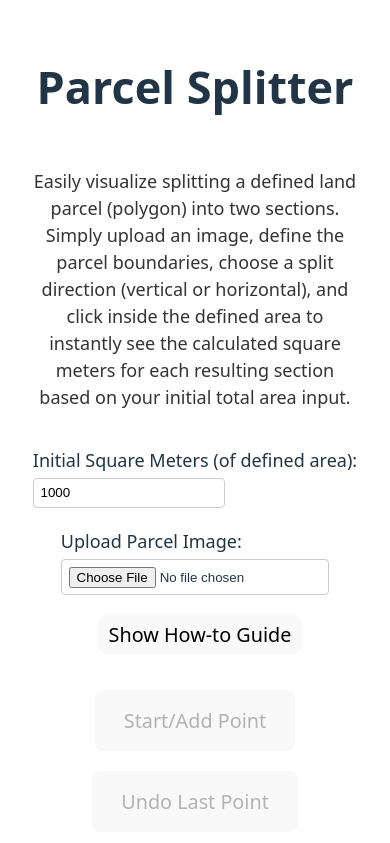
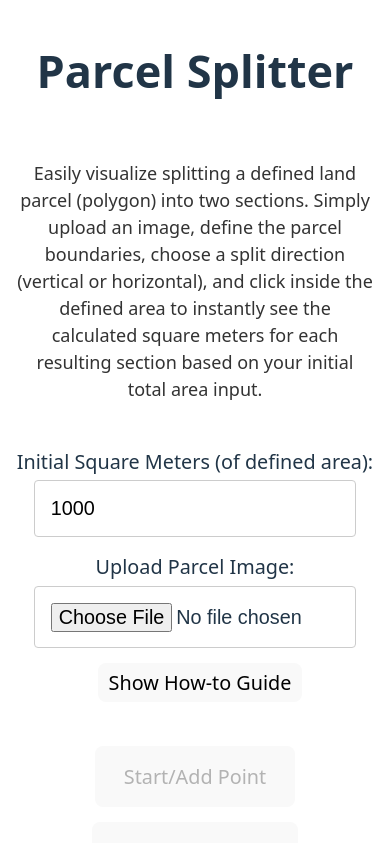
Before and after one commit to andrej-zirko/parcel-splitter, a React (Vite) app: page / in a window 390 px wide. Shown: the top 843 px of the page. Built offline with nearby package versions, Linux system fonts and the light colour scheme.

Commit message:
Mobile friendly

```diff
--- a/src/App.css
+++ b/src/App.css
@@ -33,6 +33,9 @@
   padding: 0.5em;
   border: 1px solid #ccc;
   border-radius: 4px;
+  width: 90%; /* Make inputs take more width */
+  max-width: 250px; /* But not excessively wide */
+  box-sizing: border-box; /* Include padding in width */
 }
 
 .image-container {
@@ -79,3 +82,69 @@
   text-align: center;
   color: #ffffff;
 }
+
+/* --- Add Media Query for Mobile --- */
+@media (max-width: 768px) {
+  #root {
+    padding: 1rem; /* Reduce padding on smaller screens */
+  }
+
+  .App {
+    gap: 1.5rem; /* Increase gap slightly */
+  }
+
+  .controls {
+    gap: 15px; /* Adjust gap */
+  }
+
+  .controls label {
+    font-size: 1.1em; /* Larger label text */
+    width: 100%; /* Make labels take full width */
+    align-items: center; /* Center label content */
+  }
+
+  .controls input[type="number"],
+  .controls input[type="file"] {
+    padding: 0.8em; /* Larger input padding */
+    font-size: 1em; /* Ensure input font size is adequate */
+    max-width: 100%; /* Allow inputs to take full width if needed */
+  }
+
+  .image-container {
+    max-height: 50vh; /* Adjust max height for smaller screens */
+    flex-basis: 100%; /* Make image container take full width */
+  }
+
+  .parcel-image {
+     max-height: 50vh; /* Match container */
+  }
+
+  .results {
+    margin-top: 15px;
+    padding: 1.2em; /* More padding */
+    flex-basis: 100%; /* Make results take full width */
+  }
+
+  .results h2 {
+    font-size: 1.5em; /* Larger results header */
+  }
+
+  .results p {
+    font-size: 1.1em; /* Larger results text */
+  }
+
+  /* Increase size of SVG elements for better visibility/touch */
+  .parcel-image + svg circle {
+    r: 5; /* Larger points */
+  }
+
+  .parcel-image + svg polygon,
+  .parcel-image + svg line {
+    stroke-width: 3; /* Thicker lines */
+  }
+
+  .parcel-image + svg line[stroke-dasharray] {
+    stroke-width: 2; /* Adjust dashed line thickness */
+  }
+}
+/* --- End Media Query --- */
```
